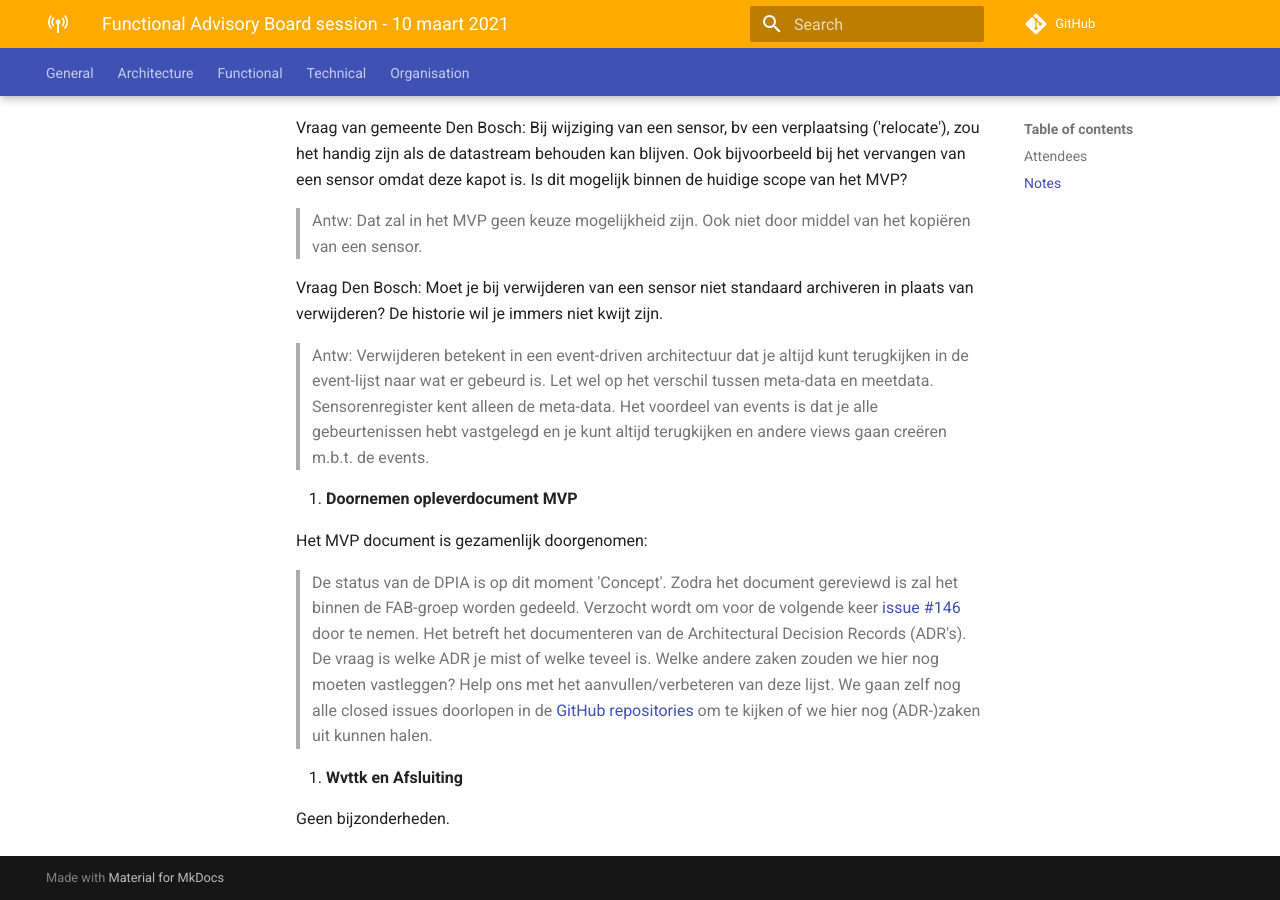
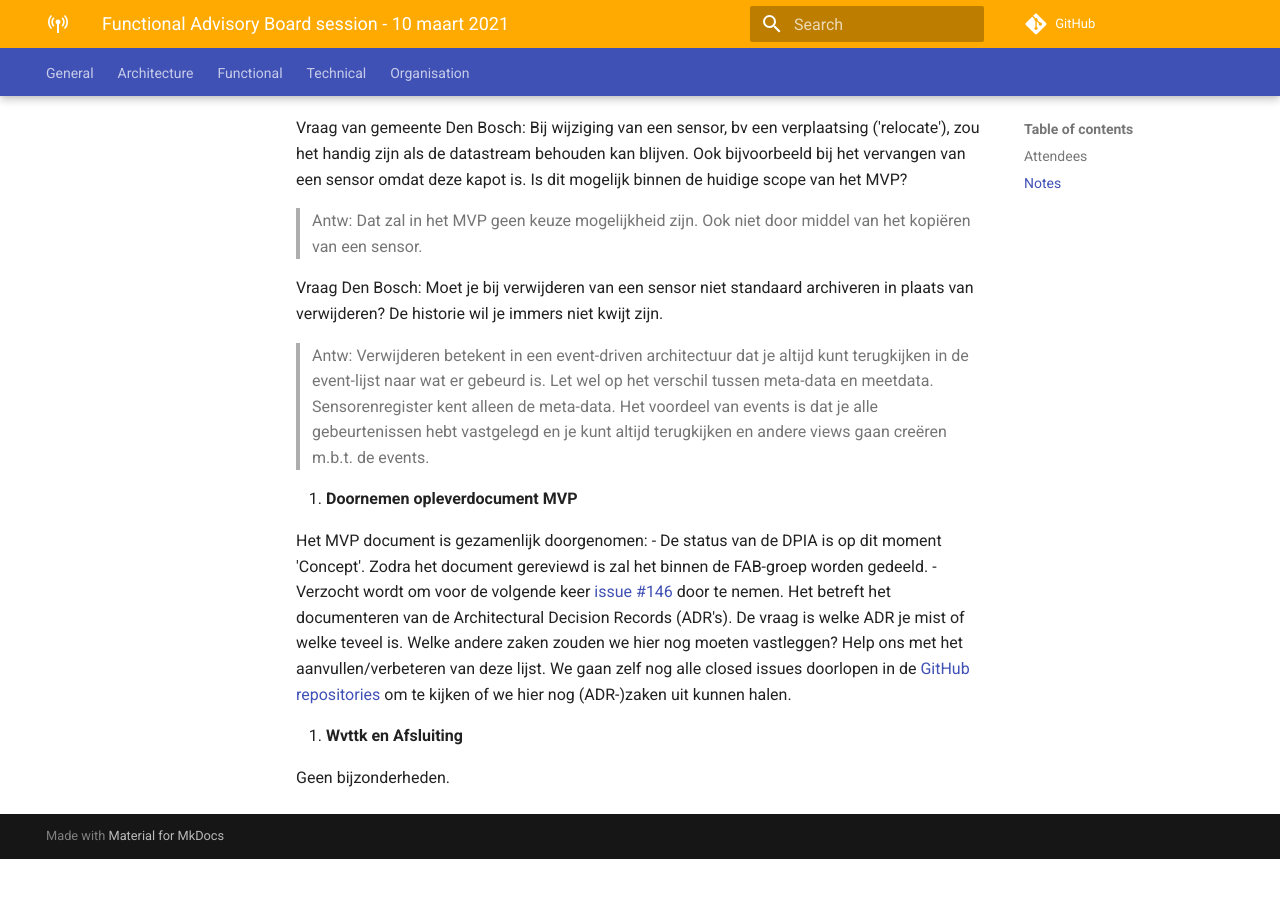
Before and after one commit to kadaster-labs/sensrnet-home, an MkDocs documentation site: the page built from docs/notes/2021-03-10-FAB-notes.md, in a window 1280 px wide and 900 px high, scrolled down 1598 px. Built offline with MkDocs 1.6.1 and Material for MkDocs 9.7.7, drawn with Linux system fonts in a browser that asks for light colours; comment, search, counter and statistics services are not loaded; after the commit the page ends 2457 px from its top, so only the background shows below that.

```diff
--- a/docs/notes/2021-03-10-FAB-notes.md
+++ b/docs/notes/2021-03-10-FAB-notes.md
@@ -50,8 +50,8 @@ Onderwerpen:
 4. **Doornemen opleverdocument MVP**
 
    Het MVP document is gezamenlijk doorgenomen:
-   > De status van de DPIA is op dit moment 'Concept'. Zodra het document gereviewd is zal het binnen de FAB-groep worden gedeeld.
-   > Verzocht wordt om voor de volgende keer [issue #146](https://github.com/kadaster-labs/sensrnet-home/issues/146) door te nemen. Het betreft het documenteren van de Architectural Decision Records (ADR's). De vraag is welke ADR je mist of welke teveel is. Welke andere zaken zouden we hier nog moeten vastleggen? Help ons met het aanvullen/verbeteren van deze lijst. We gaan zelf nog alle closed issues doorlopen in de [GitHub repositories](https://github.com/kadaster-labs) om te kijken of we hier nog (ADR-)zaken uit kunnen halen.
+   - De status van de DPIA is op dit moment 'Concept'. Zodra het document gereviewd is zal het binnen de FAB-groep worden gedeeld.
+   - Verzocht wordt om voor de volgende keer [issue #146](https://github.com/kadaster-labs/sensrnet-home/issues/146) door te nemen. Het betreft het documenteren van de Architectural Decision Records (ADR's). De vraag is welke ADR je mist of welke teveel is. Welke andere zaken zouden we hier nog moeten vastleggen? Help ons met het aanvullen/verbeteren van deze lijst. We gaan zelf nog alle closed issues doorlopen in de [GitHub repositories](https://github.com/kadaster-labs) om te kijken of we hier nog (ADR-)zaken uit kunnen halen.
 
 5. **Wvttk en Afsluiting**
 
```
